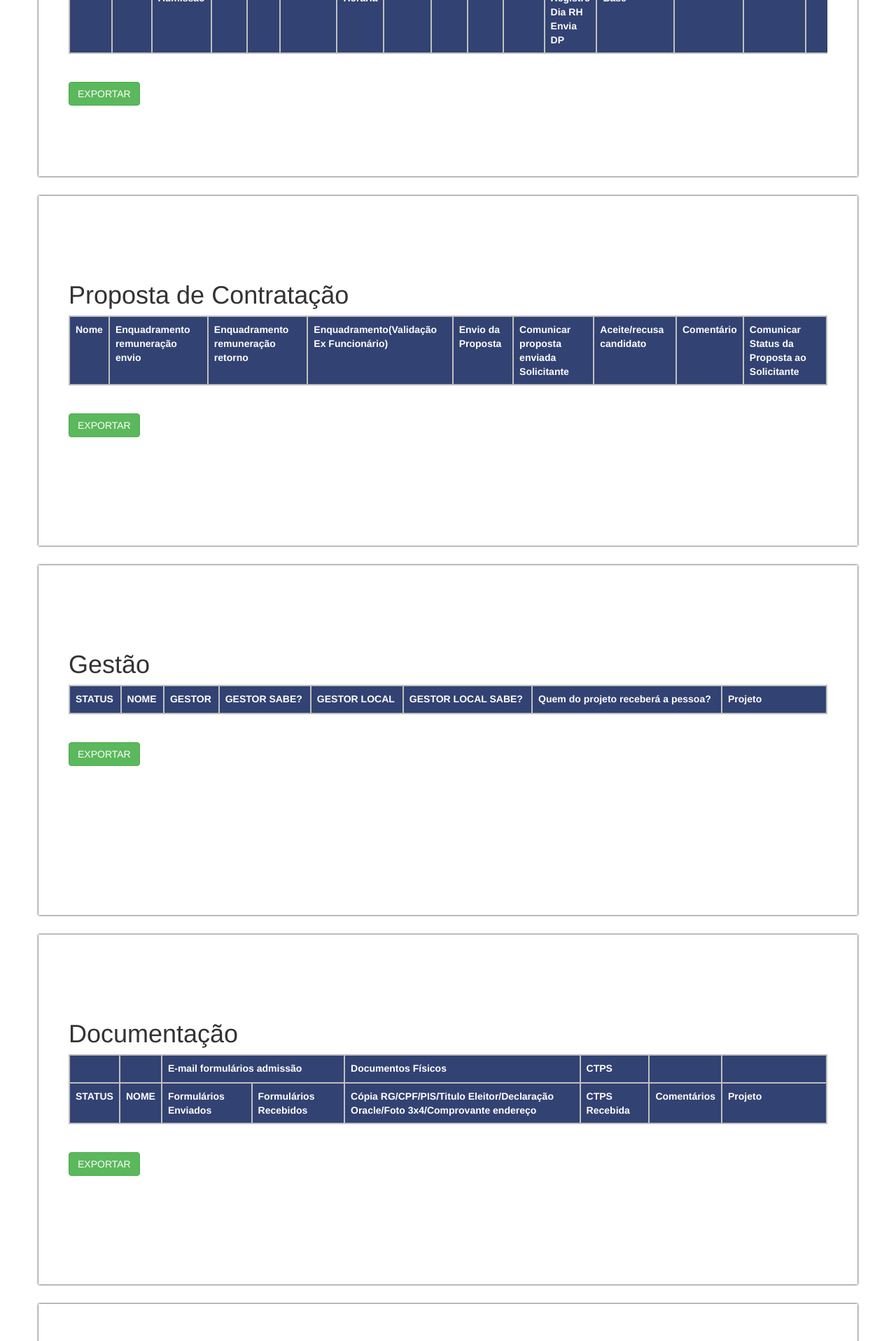
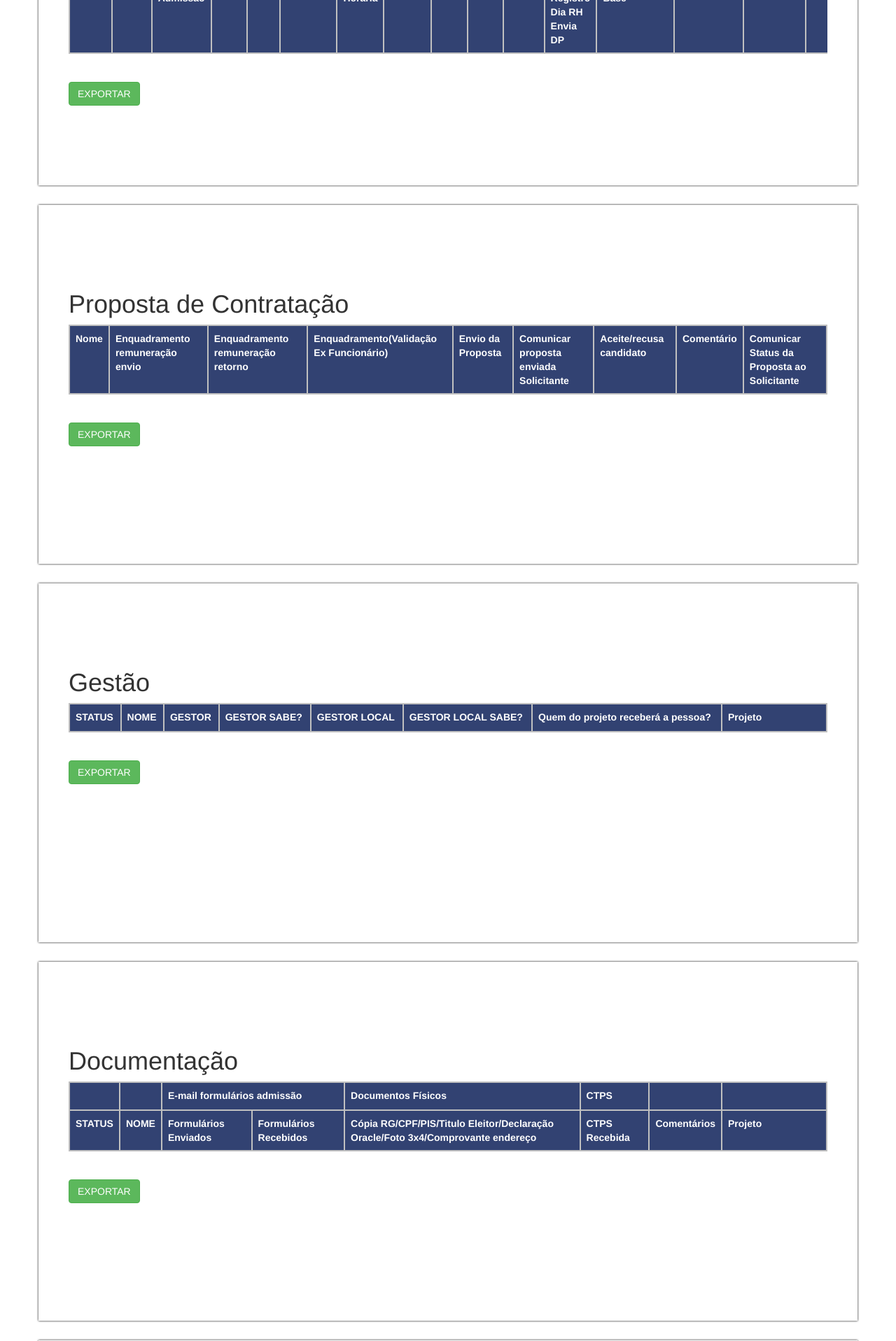
Before and after one commit to guggusss/RHCompassoNew, a PHP site: page /TabelasExcel/ExcelPaginas.php in a window 1280 px wide. Shown: the part 423-2340 px from the top of the page at 70% size. Run offline with PHP 8.4, Linux system fonts and the light colour scheme; data comes from the database, SQL or seed files in the repository; data that the repository does not hold is empty.

Commit message:
Corrigindo altura do container

```diff
--- a/css/menuPrincipal.css
+++ b/css/menuPrincipal.css
@@ -194,7 +194,7 @@ img {
     display: none;
 }
 .container{
-    height: 500px;
+    height: 513px;
 }
 
 aside a {
```
